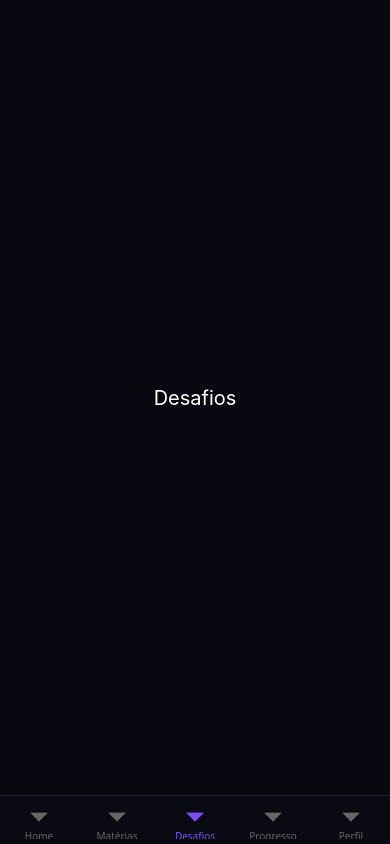
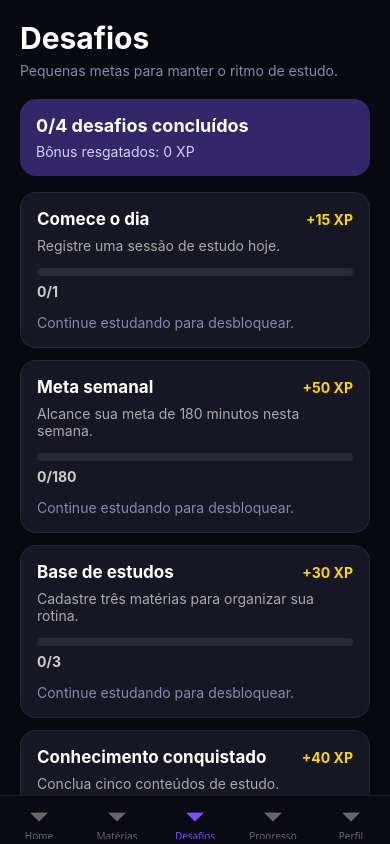
Before and after one commit to Albert12k/mentalist-ai, a React Native app: screen /Desafios in a window 390 px wide. Built offline with nearby package versions, Linux system fonts and the light colour scheme.

Commit message:
feat: adiciona desafios com recompensas

```diff
--- a/src/contexts/ProfileContext.tsx
+++ b/src/contexts/ProfileContext.tsx
@@ -6,6 +6,7 @@ import { defaultUserProfile, UserProfile } from "../types/Profile";
 type ProfileContextType = {
   profile: UserProfile;
   updateProfile: (profile: UserProfile) => void;
+  claimChallenge: (challengeId: string, xp: number) => void;
 };
 
 const ProfileContext = createContext<ProfileContextType | null>(null);
@@ -26,8 +27,25 @@ export function ProfileProvider({ children }: { children: React.ReactNode }) {
     saveProfile(updatedProfile);
   }, []);
 
+  // Centralizamos o resgate aqui para impedir que uma mesma recompensa seja
+  // adicionada duas vezes por telas diferentes.
+  const claimChallenge = useCallback((challengeId: string, xp: number) => {
+    setProfile((currentProfile) => {
+      if (currentProfile.claimedChallengeIds.includes(challengeId)) return currentProfile;
+
+      const updatedProfile = {
+        ...currentProfile,
+        bonusXP: currentProfile.bonusXP + xp,
+        claimedChallengeIds: [...currentProfile.claimedChallengeIds, challengeId],
+      };
+
+      saveProfile(updatedProfile);
+      return updatedProfile;
+    });
+  }, []);
+
   return (
-    <ProfileContext.Provider value={{ profile, updateProfile }}>
+    <ProfileContext.Provider value={{ profile, updateProfile, claimChallenge }}>
       {children}
     </ProfileContext.Provider>
   );
--- a/src/navigation/AppNavigator.tsx
+++ b/src/navigation/AppNavigator.tsx
@@ -1,8 +1,8 @@
-import { Text, View } from "react-native";
 import { createBottomTabNavigator } from "@react-navigation/bottom-tabs";
 import { NavigationContainer } from "@react-navigation/native";
 import { createNativeStackNavigator } from "@react-navigation/native-stack";
 
+import ChallengesScreen from "../screens/ChallengesScreen";
 import HomeScreen from "../screens/HomeScreen";
 import ProfileScreen from "../screens/ProfileScreen";
 import ProgressScreen from "../screens/ProgressScreen";
@@ -24,21 +24,6 @@ export type RootStackParamList = {
 const Tab = createBottomTabNavigator();
 const Stack = createNativeStackNavigator<RootStackParamList>();
 
-function Placeholder({ title }: { title: string }) {
-  return (
-    <View
-      style={{
-        flex: 1,
-        justifyContent: "center",
-        alignItems: "center",
-        backgroundColor: "#080810",
-      }}
-    >
-      <Text style={{ color: "white", fontSize: 20 }}>{title}</Text>
-    </View>
-  );
-}
-
 function MainTabs() {
   return (
     <Tab.Navigator
@@ -54,10 +39,7 @@ function MainTabs() {
     >
       <Tab.Screen name="Home" component={HomeScreen} />
       <Tab.Screen name="Matérias" component={SubjectsScreen} />
-      <Tab.Screen
-        name="Desafios"
-        children={() => <Placeholder title="Desafios" />}
-      />
+      <Tab.Screen name="Desafios" component={ChallengesScreen} />
       <Tab.Screen name="Progresso" component={ProgressScreen} />
       <Tab.Screen name="Perfil" component={ProfileScreen} />
     </Tab.Navigator>
--- /dev/null
+++ b/src/screens/ChallengesScreen.tsx
@@ -0,0 +1,103 @@
+import { useMemo } from "react";
+import { Pressable, SafeAreaView, ScrollView, Text, View } from "react-native";
+
+import ProgressBar from "../components/ProgressBar";
+import { useProfile } from "../contexts/ProfileContext";
+import { useSubjects } from "../contexts/SubjectsContext";
+import { buildChallenges } from "../services/challenges";
+
+export default function ChallengesScreen() {
+  const { subjects } = useSubjects();
+  const { profile, claimChallenge } = useProfile();
+
+  // useMemo evita refazer os mesmos cálculos quando somente o estado visual
+  // da tela muda. Ele recalcula quando as matérias ou a meta são alteradas.
+  const challenges = useMemo(
+    () => buildChallenges(subjects, profile.weeklyGoalMinutes),
+    [subjects, profile.weeklyGoalMinutes],
+  );
+  const claimedChallenges = new Set(profile.claimedChallengeIds);
+  const completedChallenges = challenges.filter((challenge) => challenge.current >= challenge.target).length;
+
+  return (
+    <SafeAreaView style={styles.safeArea}>
+      <ScrollView contentContainerStyle={styles.content} showsVerticalScrollIndicator={false}>
+        <Text style={styles.title}>Desafios</Text>
+        <Text style={styles.subtitle}>Pequenas metas para manter o ritmo de estudo.</Text>
+
+        <View style={styles.summaryCard}>
+          <Text style={styles.summaryTitle}>{completedChallenges}/{challenges.length} desafios concluídos</Text>
+          <Text style={styles.summaryDescription}>Bônus resgatados: {profile.bonusXP} XP</Text>
+        </View>
+
+        {challenges.map((challenge) => {
+          const complete = challenge.current >= challenge.target;
+          const claimed = claimedChallenges.has(challenge.id);
+          const progress = Math.min(Math.round((challenge.current / challenge.target) * 100), 100);
+
+          return (
+            <View key={challenge.id} style={styles.challengeCard}>
+              <View style={styles.headerRow}>
+                <Text style={styles.challengeTitle}>{challenge.title}</Text>
+                <Text style={styles.reward}>+{challenge.rewardXP} XP</Text>
+              </View>
+              <Text style={styles.description}>{challenge.description}</Text>
+              <View style={styles.progressWrapper}>
+                <ProgressBar value={progress} color={complete ? "#00E676" : "#7C4DFF"} />
+              </View>
+              <Text style={styles.progressText}>
+                {Math.min(challenge.current, challenge.target)}/{challenge.target}
+              </Text>
+
+              {claimed ? (
+                <View style={styles.claimedBadge}>
+                  <Text style={styles.claimedText}>Recompensa resgatada</Text>
+                </View>
+              ) : complete ? (
+                <Pressable
+                  // A tela apenas pede o resgate; o contexto confere novamente
+                  // se o id já foi salvo antes de adicionar o XP.
+                  onPress={() => claimChallenge(challenge.id, challenge.rewardXP)}
+                  style={styles.claimButton}
+                >
+                  <Text style={styles.claimButtonText}>Resgatar +{challenge.rewardXP} XP</Text>
+                </Pressable>
+              ) : (
+                <Text style={styles.pendingText}>Continue estudando para desbloquear.</Text>
+              )}
+            </View>
+          );
+        })}
+      </ScrollView>
+    </SafeAreaView>
+  );
+}
+
+const styles = {
+  safeArea: { flex: 1, backgroundColor: "#080810" },
+  content: { padding: 20, paddingBottom: 40 },
+  title: { color: "white", fontSize: 30, fontWeight: "700" },
+  subtitle: { color: "#8888AA", marginTop: 6, marginBottom: 20 },
+  summaryCard: { backgroundColor: "#342769", padding: 16, borderRadius: 16, marginBottom: 16 },
+  summaryTitle: { color: "white", fontSize: 18, fontWeight: "700" },
+  summaryDescription: { color: "#D6CFFF", marginTop: 7 },
+  challengeCard: {
+    backgroundColor: "#161625",
+    padding: 16,
+    borderRadius: 16,
+    marginBottom: 12,
+    borderWidth: 1,
+    borderColor: "rgba(255,255,255,0.07)",
+  },
+  headerRow: { flexDirection: "row", justifyContent: "space-between", alignItems: "center" },
+  challengeTitle: { color: "white", fontSize: 17, fontWeight: "700", flex: 1, marginRight: 10 },
+  reward: { color: "#FFD600", fontWeight: "700" },
+  description: { color: "#AAA", marginTop: 8 },
+  progressWrapper: { marginTop: 14 },
+  progressText: { color: "#CCC", marginTop: 7, fontWeight: "700" },
+  claimButton: { backgroundColor: "#00A864", padding: 12, borderRadius: 10, marginTop: 14 },
+  claimButtonText: { color: "white", fontWeight: "700", textAlign: "center" },
+  claimedBadge: { backgroundColor: "#123A2C", padding: 12, borderRadius: 10, marginTop: 14 },
+  claimedText: { color: "#00E676", fontWeight: "700", textAlign: "center" },
+  pendingText: { color: "#8888AA", marginTop: 14 },
+} as const;
--- a/src/screens/HomeScreen.tsx
+++ b/src/screens/HomeScreen.tsx
@@ -5,6 +5,7 @@ import { useNavigation } from "@react-navigation/native";
 import ProgressBar from "../components/ProgressBar";
 import XPBar from "../components/XPBar";
 import { useSubjects } from "../contexts/SubjectsContext";
+import { useProfile } from "../contexts/ProfileContext";
 import { getStudyByMode, generateStudyPlan, StudyRecommendation } from "../services/studyPlanner";
 import { getLevelProgress, getTotalXP } from "../services/xpSystem";
 import { colors } from "../theme/colors";
@@ -29,10 +30,11 @@ const modeInformation: Record<StudyMode, { title: string; description: string }>
 export default function HomeScreen() {
   const navigation = useNavigation<any>();
   const { subjects } = useSubjects();
+  const { profile } = useProfile();
   const [studyMode, setStudyMode] = useState<StudyMode | null>(null);
   const plan = generateStudyPlan(subjects);
   const recommendations = getStudyByMode(plan, studyMode);
-  const totalXP = getTotalXP(subjects);
+  const totalXP = getTotalXP(subjects, profile.bonusXP);
   const levelProgress = getLevelProgress(totalXP);
   const averageRetention = subjects.length === 0
     ? 0
--- a/src/screens/ProfileScreen.tsx
+++ b/src/screens/ProfileScreen.tsx
@@ -63,7 +63,7 @@ export default function ProfileScreen() {
   }, 0);
   const weeklyProgress = Math.min(Math.round((weeklyMinutes / profile.weeklyGoalMinutes) * 100), 100);
   const streak = calculateStreak(studySessions.map((session) => new Date(session.date)));
-  const totalXP = getTotalXP(subjects);
+  const totalXP = getTotalXP(subjects, profile.bonusXP);
 
   function openEditor() {
     setNameInput(profile.name);
@@ -84,7 +84,8 @@ export default function ProfileScreen() {
       return;
     }
 
-    updateProfile({ name: nameInput.trim(), weeklyGoalMinutes });
+    // Mantemos os bônus e desafios já salvos ao editar somente nome/meta.
+    updateProfile({ ...profile, name: nameInput.trim(), weeklyGoalMinutes });
     setEditing(false);
   }
 
--- a/src/screens/ProgressScreen.tsx
+++ b/src/screens/ProgressScreen.tsx
@@ -2,6 +2,7 @@ import { SafeAreaView, ScrollView, Text, View } from "react-native";
 
 import ProgressBar from "../components/ProgressBar";
 import { useSubjects } from "../contexts/SubjectsContext";
+import { useProfile } from "../contexts/ProfileContext";
 import { Subject } from "../types/Subject";
 import { getLevelProgress, getTotalXP } from "../services/xpSystem";
 
@@ -21,7 +22,8 @@ function getSubjectStats(subject: Subject): SubjectStats {
 
 export default function ProgressScreen() {
   const { subjects } = useSubjects();
-  const totalXP = getTotalXP(subjects);
+  const { profile } = useProfile();
+  const totalXP = getTotalXP(subjects, profile.bonusXP);
   const levelProgress = getLevelProgress(totalXP);
   const totalSessions = subjects.reduce((total, subject) => total + subject.studyHistory.length, 0);
   const totalMinutes = subjects.reduce(
--- /dev/null
+++ b/src/services/challenges.ts
@@ -0,0 +1,83 @@
+import { Subject } from "../types/Subject";
+
+export type Challenge = {
+  id: string;
+  title: string;
+  description: string;
+  current: number;
+  target: number;
+  rewardXP: number;
+};
+
+function getDayKey(date: Date): string {
+  const year = date.getFullYear();
+  const month = String(date.getMonth() + 1).padStart(2, "0");
+  const day = String(date.getDate()).padStart(2, "0");
+  return `${year}-${month}-${day}`;
+}
+
+function getWeekStart(): Date {
+  const date = new Date();
+  const daysSinceMonday = (date.getDay() + 6) % 7;
+
+  date.setHours(0, 0, 0, 0);
+  date.setDate(date.getDate() - daysSinceMonday);
+  return date;
+}
+
+/**
+ * Transforma os dados já existentes (matérias, sessões e conteúdos) em
+ * desafios. Não salva nenhum progresso novo: por isso a tela sempre reflete
+ * imediatamente uma sessão que acabou de ser registrada.
+ */
+export function buildChallenges(subjects: Subject[], weeklyGoalMinutes: number): Challenge[] {
+  const allSessions = subjects.flatMap((subject) => subject.studyHistory);
+  const todayKey = getDayKey(new Date());
+  const weekStart = getWeekStart();
+  const todaySessions = allSessions.filter((session) => getDayKey(new Date(session.date)) === todayKey);
+  const weeklyMinutes = allSessions.reduce(
+    (total, session) => new Date(session.date) >= weekStart ? total + session.duration : total,
+    0,
+  );
+  const completedContents = subjects.reduce(
+    (total, subject) => total + subject.contents.filter((content) => content.completed).length,
+    0,
+  );
+
+  return [
+    {
+      // O dia na chave permite resgatar este desafio novamente amanhã.
+      id: `daily-session-${todayKey}`,
+      title: "Comece o dia",
+      description: "Registre uma sessão de estudo hoje.",
+      current: todaySessions.length,
+      target: 1,
+      rewardXP: 15,
+    },
+    {
+      // A semana na chave cria um novo desafio toda segunda-feira.
+      id: `weekly-goal-${getDayKey(weekStart)}`,
+      title: "Meta semanal",
+      description: `Alcance sua meta de ${weeklyGoalMinutes} minutos nesta semana.`,
+      current: weeklyMinutes,
+      target: weeklyGoalMinutes,
+      rewardXP: 50,
+    },
+    {
+      id: "three-subjects",
+      title: "Base de estudos",
+      description: "Cadastre três matérias para organizar sua rotina.",
+      current: subjects.length,
+      target: 3,
+      rewardXP: 30,
+    },
+    {
+      id: "five-contents",
+      title: "Conhecimento conquistado",
+      description: "Conclua cinco conteúdos de estudo.",
+      current: completedContents,
+      target: 5,
+      rewardXP: 40,
+    },
+  ];
+}
--- a/src/services/profileStorage.ts
+++ b/src/services/profileStorage.ts
@@ -13,6 +13,10 @@ export async function getProfile(): Promise<UserProfile> {
     return {
       name: savedProfile.name?.trim() || defaultUserProfile.name,
       weeklyGoalMinutes: Math.max(30, Math.min(savedProfile.weeklyGoalMinutes ?? defaultUserProfile.weeklyGoalMinutes, 2_400)),
+      bonusXP: Math.max(0, savedProfile.bonusXP ?? 0),
+      claimedChallengeIds: Array.isArray(savedProfile.claimedChallengeIds)
+        ? savedProfile.claimedChallengeIds.filter((id): id is string => typeof id === "string")
+        : [],
     };
   } catch (error) {
     console.log("Erro ao carregar perfil:", error);
--- a/src/services/xpSystem.ts
+++ b/src/services/xpSystem.ts
@@ -24,8 +24,8 @@ export function calculateStudyXP(
   );
 }
 
-export function getTotalXP(subjects: Subject[]): number {
-  return subjects.reduce(
+export function getTotalXP(subjects: Subject[], bonusXP: number = 0): number {
+  const studyXP = subjects.reduce(
     (total, subject) =>
       total + subject.studyHistory.reduce(
         (subjectXP, session: StudyHistory) => subjectXP + session.xpEarned,
@@ -33,6 +33,8 @@ export function getTotalXP(subjects: Subject[]): number {
       ),
     0,
   );
+
+  return studyXP + Math.max(bonusXP, 0);
 }
 
 export function getLevelProgress(totalXP: number): LevelProgress {
```
Also changed, not shown: src/types/Profile.ts (+8 -0 lines).
